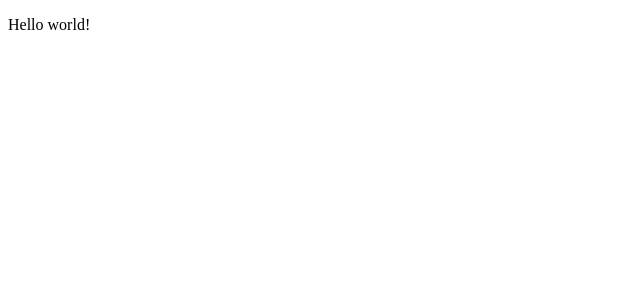
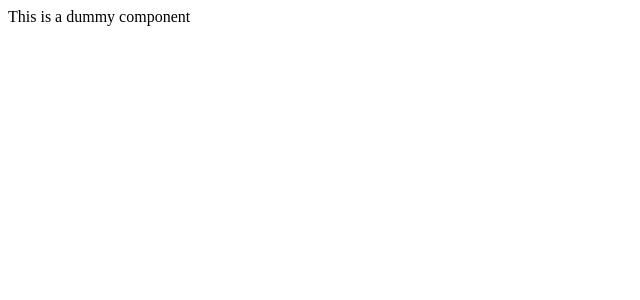
Before and after one commit to ProjFall2025/Team3, a React (Create React App) app in the folder app/: page /login in a window 1280 px wide. Shown: the top 300 px of the page, without its empty margins (0-640 px from the left). Built offline with nearby package versions, Linux system fonts and the light colour scheme.

Commit message:
Added nodemon-based "watch" script for automatic reloads on changes; set up basic front-end routing system; set up typescript config and added @types/react and react-dom packages

```diff
--- a/app/package.json
+++ b/app/package.json
@@ -9,6 +9,8 @@
     "@testing-library/user-event": "^13.5.0",
     "react": "^19.1.1",
     "react-dom": "^19.1.1",
+    "react-router": "^7.9.2",
+    "react-router-dom": "^7.9.2",
     "react-scripts": "5.0.1",
     "web-vitals": "^2.1.4"
   },
--- a/app/src/App.js
+++ b/app/src/App.js
@@ -1,8 +1,27 @@
 import './App.css';
+import { DummyComponent } from './components/dummy.tsx';
+
+// React Router
+import { BrowserRouter as Router, Route, Routes } from 'react-router-dom';
+
+// Sample components for routes
+function Home() {
+  return <h2>Home Page</h2>;
+}
+
+function About() {
+  return <h2>About Page</h2>;
+}
 
 function App() {
   return (
-    <p>Hello world!</p>
+    <Router>
+      <Routes>
+        <Route path="/" element={<Home />} />
+        <Route path="/about" element={<About />} />
+        <Route path="/login" element={<DummyComponent />} />
+      </Routes>
+    </Router>
   );
 }
 
--- a/app/src/components/dummy.tsx
+++ b/app/src/components/dummy.tsx
@@ -0,0 +1,3 @@
+export function DummyComponent() {
+  return <div>This is a dummy component</div>;
+}
--- /dev/null
+++ b/tsconfig.json
@@ -0,0 +1,6 @@
+{
+  "compilerOptions": {
+    "jsx": "react-jsx",
+    // other options...
+  }
+}
```
Also changed, not shown: index.js (+8 -3 lines), package.json (+8 -1 lines), 2 other files (tests, documents, lock files or other folders).
